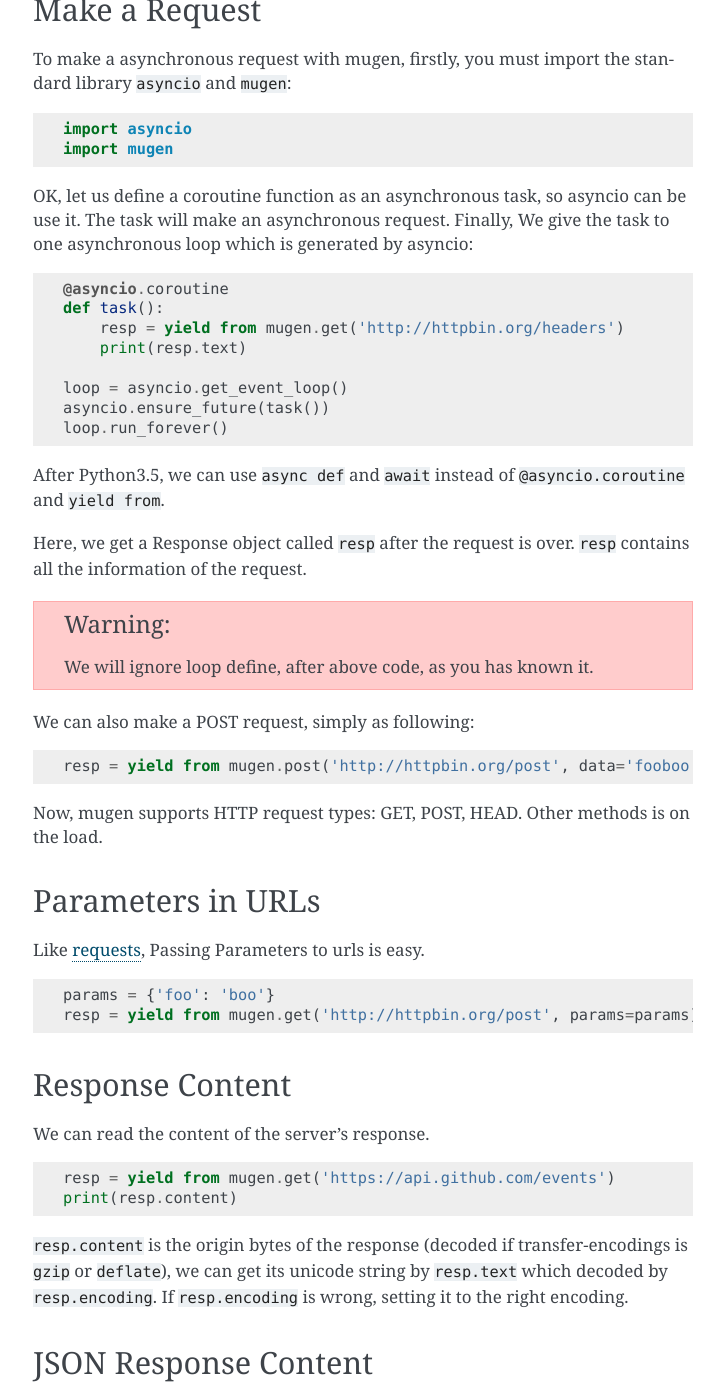
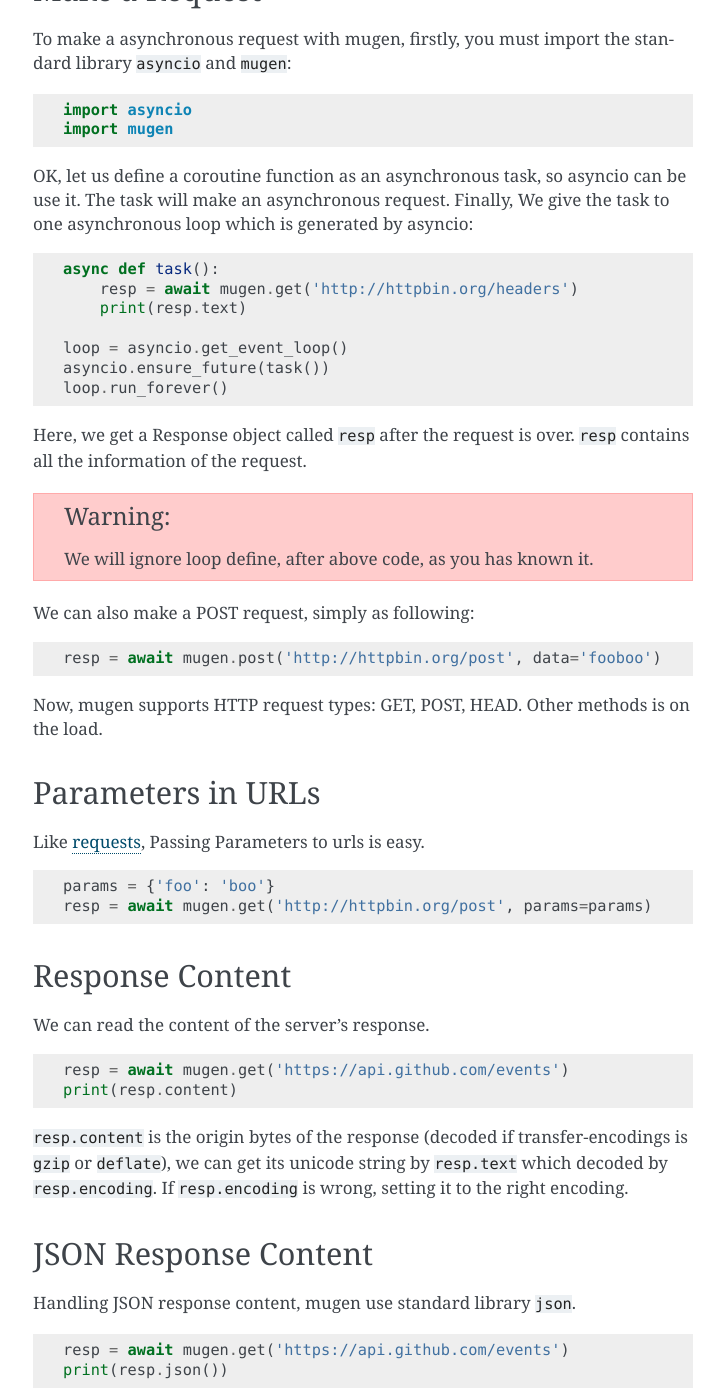
Before and after one commit to PeterDing/mugen-docs, a Sphinx documentation site: the page built from source/index.rst, in a window 1280 px wide and 1400 px high, scrolled down 1663 px. Shown: the whole window, without its empty margins (387-1111 px from the left). Built offline with Sphinx 7.4.7, drawn with Linux system fonts in a browser that asks for light colours; some of the changed text lies outside the part shown.

Commit message:
Use async-await instead of asyncio.coroutine descriptor

```diff
--- a/source/index.rst
+++ b/source/index.rst
@@ -17,10 +17,9 @@ ok, code demo:
     import asyncio
     import mugen
 
-    @asyncio.coroutine
-    def task():
+    async def task():
         url = 'http://www.google.com'
-        resp = yield from mugen.get(url)
+        resp = await mugen.get(url)
         print(resp.text)
 
     loop = asyncio.get_event_loop()
@@ -52,7 +51,7 @@ Installation
 Pip Install Requests
 --------------------
 
-Mugen is running on Python3.4+, installing with pip3::
+Mugen is running on Python ^3.7, installing with pip3::
 
     $ pip3 install mugen
 
@@ -99,18 +98,14 @@ to one asynchronous loop which is generated by asyncio:
 
 .. code-block:: python
 
-    @asyncio.coroutine
-    def task():
-        resp = yield from mugen.get('http://httpbin.org/headers')
+    async def task():
+        resp = await mugen.get('http://httpbin.org/headers')
         print(resp.text)
 
     loop = asyncio.get_event_loop()
     asyncio.ensure_future(task())
     loop.run_forever()
 
-
-After Python3.5, we can use ``async def`` and ``await`` instead of
-``@asyncio.coroutine`` and ``yield from``.
 
 Here, we get a Response object called ``resp`` after the request is over.
 ``resp`` contains all the information of the request.
@@ -121,7 +116,7 @@ We can also make a POST request, simply as following:
 
 .. code-block:: python
 
-    resp = yield from mugen.post('http://httpbin.org/post', data='fooboo')
+    resp = await mugen.post('http://httpbin.org/post', data='fooboo')
 
 Now, mugen supports HTTP request types: GET, POST, HEAD. Other methods is
 on the load.
@@ -136,7 +131,7 @@ to urls is easy.
 .. code-block:: python
 
     params = {'foo': 'boo'}
-    resp = yield from mugen.get('http://httpbin.org/post', params=params)
+    resp = await mugen.get('http://httpbin.org/post', params=params)
 
 
 Response Content
@@ -146,7 +141,7 @@ We can read the content of the server's response.
 
 .. code-block:: python
 
-    resp = yield from mugen.get('https://api.github.com/events')
+    resp = await mugen.get('https://api.github.com/events')
     print(resp.content)
 
 ``resp.content`` is the origin bytes of the response (decoded if transfer-encodings
@@ -162,7 +157,7 @@ Handling JSON response content, mugen use standard library ``json``.
 
 .. code-block:: python
 
-    resp = yield from mugen.get('https://api.github.com/events')
+    resp = await mugen.get('https://api.github.com/events')
     print(resp.json())
 
 
@@ -174,7 +169,7 @@ To send some form-encoded data — much like an HTML form.
 .. code-block:: python
 
     data = {'key1': 'value1', 'key2': 'value2'}
-    resp = yield from mugen.get('http://httpbin.org/post', data=data)
+    resp = await mugen.get('http://httpbin.org/post', data=data)
     print(resp.json())
 
 We can also put ``str`` or ``bytes`` to data.
@@ -193,7 +188,7 @@ The status code of one response can be get by ``Request.status_code``:
 
 .. code-block:: python
 
-    resp = yield from mugen.get('https://api.github.com/events')
+    resp = await mugen.get('https://api.github.com/events')
     print(resp.status_code)
 
 The headers of the response is at ``resp.headers``, cookies is ``resp.cookies``
@@ -206,7 +201,7 @@ Setting second timeout to a request:
 
 .. code-block:: python
 
-    resp = yield from mugen.get('https://api.github.com/events', timeout=10)
+    resp = await mugen.get('https://api.github.com/events', timeout=10)
 
 
 Connection Pool
@@ -226,10 +221,9 @@ to the request:
     import asyncio
     import mugen
 
-    @asyncio.coroutine
-    def task():
+    async def task():
         url = 'http://www.google.com'
-        resp = yield from mugen.get(url, recycle=False)
+        resp = await mugen.get(url, recycle=False)
         print(resp.text)
 
     loop = asyncio.get_event_loop()
@@ -244,7 +238,7 @@ Mugen supports session like other http library.
 .. code-block:: python
 
     session = mugen.session()
-    resp = yield from session.get('http://www.google.com')
+    resp = await session.get('http://www.google.com')
 
 ``mugen.session()`` makes a ``Session`` object ``session`` for us, using to
 handle parts of requests.
@@ -260,11 +254,11 @@ Mugen supports HTTP and HTTPS proxy. But it doesn't like
 
     # for http proxy
     proxy = 'http://127.0.0.1:8080'
-    resp = yield from mugen.get('http://www.google.com', proxy=proxy)
+    resp = await mugen.get('http://www.google.com', proxy=proxy)
 
     # for https proxy
     proxy = 'http://127.0.0.1:8080'
-    resp = yield from mugen.get('https://www.google.com', proxy=proxy)
+    resp = await mugen.get('https://www.google.com', proxy=proxy)
 
 
 SOCKS
@@ -278,8 +272,8 @@ Mugen also supports SOCKS5 protocol proxy from version 0.4.0.
 
     # for SOCKS5 proxy
     proxy = 'socks5://127.0.0.1:1080'
-    resp = yield from mugen.get('https://www.google.com', proxy=proxy)
+    resp = await mugen.get('https://www.google.com', proxy=proxy)
 
     # or
     proxy = 'socks5://username:password@host:port'
-    resp = yield from mugen.get('https://www.google.com', proxy=proxy)
+    resp = await mugen.get('https://www.google.com', proxy=proxy)
```
